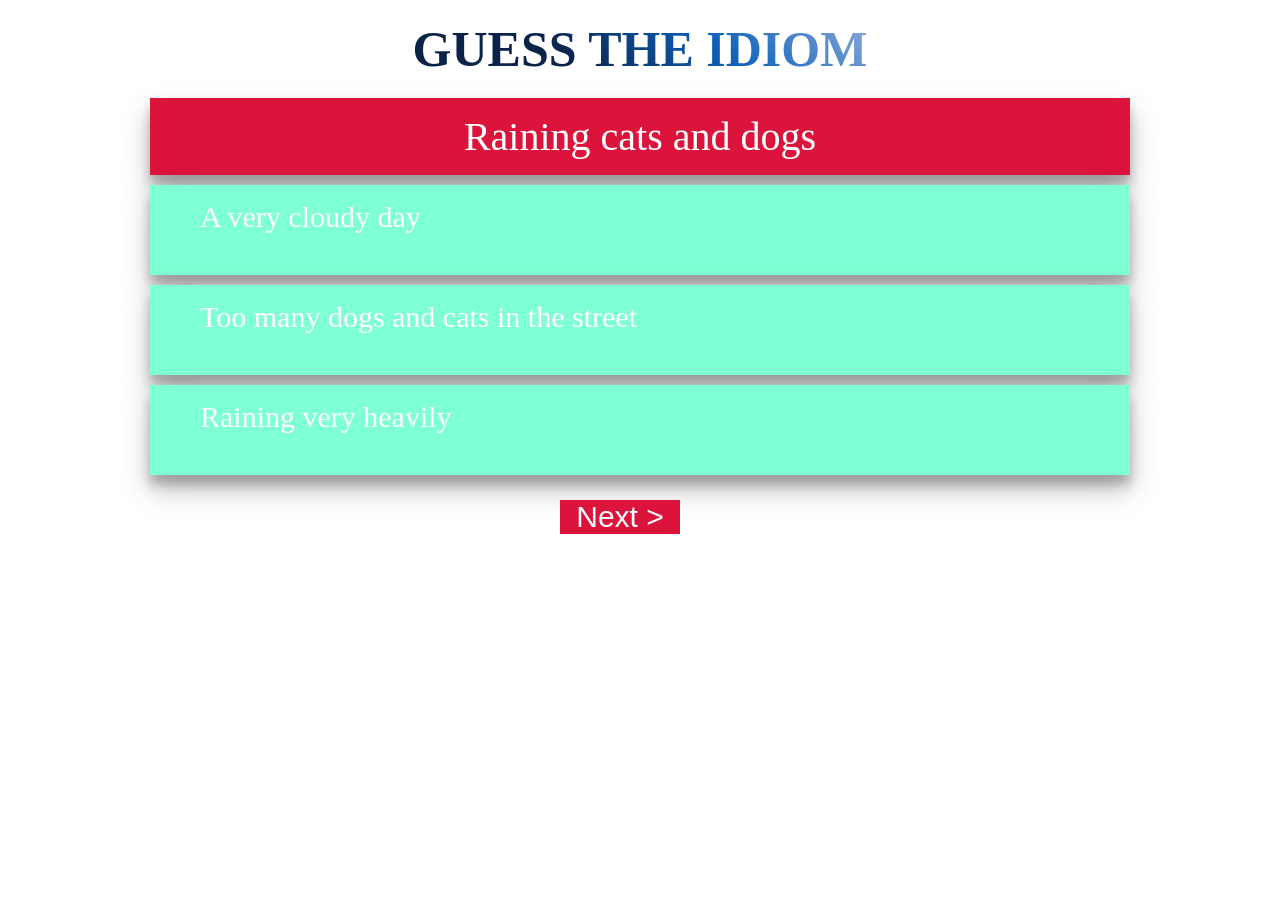
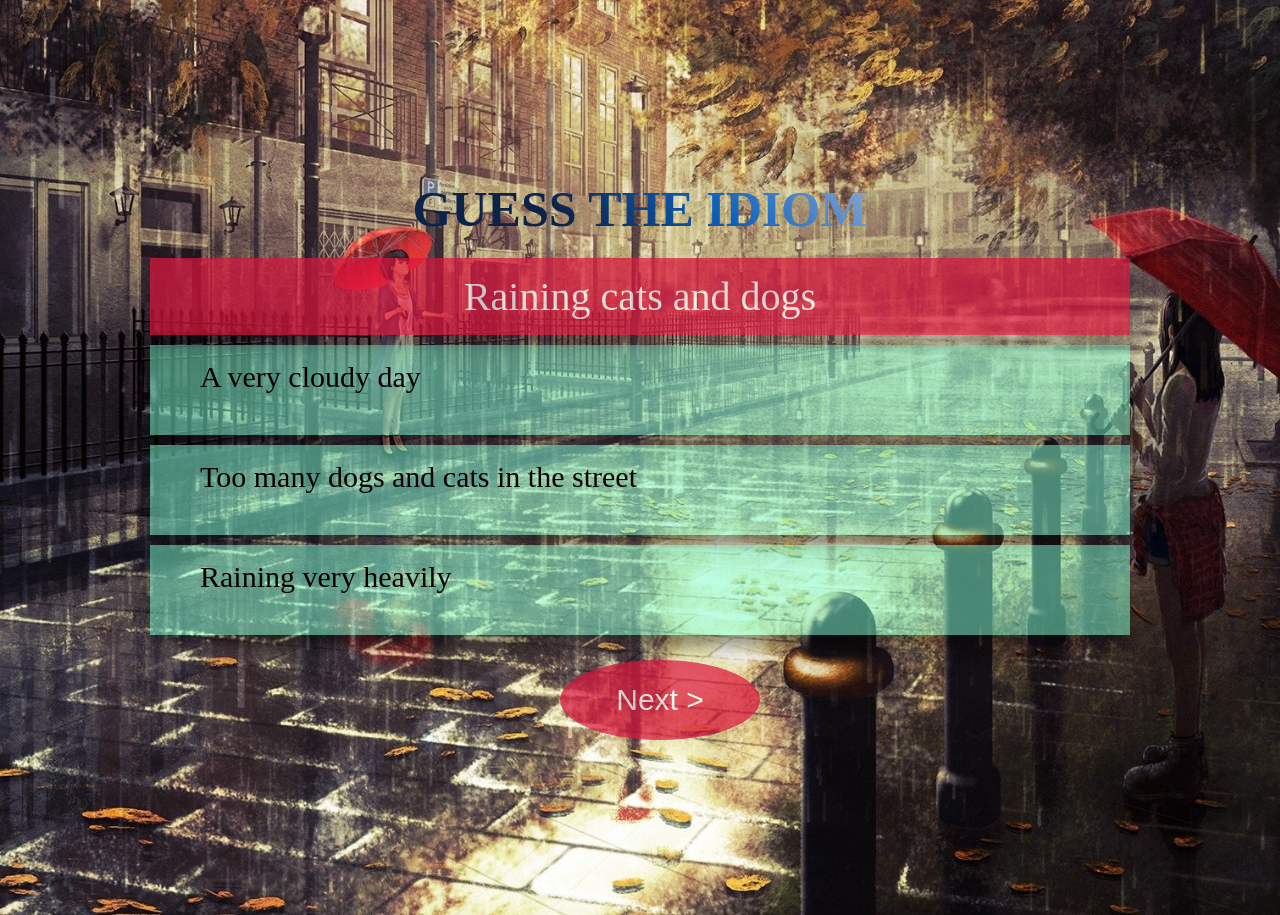
Before and after one commit to IhorNovikov/GuessIdiomGame, a plain HTML site: page index.html in a window 1280 px wide. Both pictures are taken after a click on the button "Next >". Before the commit the page ends 800 px from the top, so only its background shows below. Drawn offline with Linux system fonts and the light colour scheme.

Commit message:
feat: add new styles and background

```diff
--- /dev/null
+++ b/assets/js/idiomList.js
@@ -0,0 +1,162 @@
+let idiomsList = [
+		{
+		idiom : 'Beating a dead horse',
+		meaning: [
+		'Giving time or energy to something that is ended or over',
+		'Mock a weak person',
+		'Ignore someone because of his(her) uselessness',
+		]
+		},
+		{
+		idiom : 'Raining cats and dogs',
+		meaning: [
+		'Raining very heavily',
+		'A very cloudy day',
+		'Too many dogs and cats in the street',
+		]
+		},
+		{
+		idiom : 'Caught between a rock and a hard place',
+		meaning: [
+		'Making a choice between two unpleasant choices',
+		'Making a decision between two easy choices',
+		'Deciding between two interesting jobs',
+		]
+		},
+		{
+		idiom : 'Feeling under the weather',
+		meaning: [
+		'Not feeling well, or feeling sick',
+		'Being thriving',
+		'Feel loneless ',
+		]
+		},
+		{
+		idiom : 'Fit as a fiddle',
+		meaning: [
+		'Being in good health',
+		'Being really muscular ',
+		'Being in the center of attention',
+		]
+		},
+		{
+		idiom : 'Getting a taste of your own medicine',
+		meaning: [
+		'Being treated the way that you have been treating others',
+		'Treat others badly',
+		`Ignoring other people's advice`,
+		]
+		},
+		{
+		idiom : 'Getting a second wind',
+		meaning: [
+		'Having energy again after being tired',
+		'Being crushed by the second obstacle',
+		'Start something again',
+		]
+		},
+		{
+		idiom : 'Giving the benefit of the doubt',
+		meaning: [
+		`Believing someone's story without proof even though it may seem unbelievable`,
+		'Stop believing in something',
+		'Effrontery lie to people',
+		]
+		},
+		{
+		idiom : 'Giving someone the cold shoulder',
+		meaning: [
+		'Ignoring someone',
+		'Humiliate someone',
+		'Mock someone',
+		]
+		},
+		{
+		idiom : 'Going on a wild goose chase',
+		meaning: [
+		'Doing something that is pointless',
+		'Doing something really useful',
+		'Wildlife hunting',
+		]
+		},
+		{
+		idiom : 'Heard it on the grapevine',
+		meaning: [
+		'Hearing rumors about someone or something',
+		'Hearing useful information about plants',
+		'Hearing something about wine',
+		]
+		},
+		{
+		idiom : 'Hitting the nail on the head',
+		meaning: [
+		'Performing a task with exactness',
+		'Make someone do something',
+		'Make a lot of effort to complete the task',
+		]
+		},
+		{
+		idiom : 'Killing two birds with one stone',
+		meaning: [
+		'Accomplishing two different tasks in the same undertaking',
+		'Accomplishing one task using two approaches',
+		'Being angry and polite at the same time',
+		]
+		},
+		{
+		idiom : 'Letting someone off the hook',
+		meaning: [
+		'Not holding someone responsible for something',
+		'Miss an extremely big fish',
+		'To fall out with somebody',
+		]
+		},
+		{
+		idiom : 'Letting the cat out of the bag',
+		meaning: [
+		'Sharing information that was intended to be a secret',
+		'To release suffered animals into the freedom',
+		`Doing something that you needn't to do`,
+		]
+		},
+		{
+		idiom : 'No pain, no gain',
+		meaning: [
+		'You have to work hard in order to see results',
+		'Use anesthesiology',
+		'Being truly ruthless and cunning towards people',
+		]
+		},
+		{
+		idiom : 'On the ball',
+		meaning: [
+		'Doing a good job, being prompt, or being responsible',
+		'Move very fast like a ball',
+		'Transmit something very quickly',
+		]
+		},
+		{
+		idiom : 'Once in a blue moon',
+		meaning: [
+		'Something that doesn’t happen very often',
+		'Romantic and beautiful evening',
+		'Very light and calm night',
+		]
+		},
+		{
+		idiom : 'Throwing caution to the wind',
+		meaning: [
+		'Being reckless or taking a risk',
+		'Excessive caution, screaming and panic',
+		'Persuading friends to take part in a risky deal',
+		]
+		},
+		{
+		idiom : 'The elephant in the room',
+		meaning: [
+		'An issue, person, or problem that someone is trying to avoid',
+		'Extremely overweight person',
+		'Whoever speaks very loudly in the room',
+		]
+		},
+	]
--- a/idiomList.js
+++ /dev/null
@@ -1,162 +0,0 @@
-let idiomsList = [
-		{
-		idiom : 'Beating a dead horse',
-		meaning: [
-		'Giving time or energy to something that is ended or over',
-		'Mock a weak person',
-		'Ignore someone because of his(her) uselessness',
-		]
-		},
-		{
-		idiom : 'Raining cats and dogs',
-		meaning: [
-		'Raining very heavily',
-		'A very cloudy day',
-		'Too many dogs and cats in the street',
-		]
-		},
-		{
-		idiom : 'Caught between a rock and a hard place',
-		meaning: [
-		'Making a choice between two unpleasant choices',
-		'Making a decision between two easy choices',
-		'Deciding between two interesting jobs',
-		]
-		},
-		{
-		idiom : 'Feeling under the weather',
-		meaning: [
-		'Not feeling well, or feeling sick',
-		'Being thriving',
-		'Feel loneless ',
-		]
-		},
-		{
-		idiom : 'Fit as a fiddle',
-		meaning: [
-		'Being in good health',
-		'Being really muscular ',
-		'Being in the center of attention',
-		]
-		},
-		{
-		idiom : 'Getting a taste of your own medicine',
-		meaning: [
-		'Being treated the way that you have been treating others',
-		'Treat others badly',
-		`Ignoring other people's advice`,
-		]
-		},
-		{
-		idiom : 'Getting a second wind',
-		meaning: [
-		'Having energy again after being tired',
-		'Being crushed by the second obstacle',
-		'Start something again',
-		]
-		},
-		{
-		idiom : 'Giving the benefit of the doubt',
-		meaning: [
-		`Believing someone's story without proof even though it may seem unbelievable`,
-		'Stop believing in something',
-		'Effrontery lie to people',
-		]
-		},
-		{
-		idiom : 'Giving someone the cold shoulder',
-		meaning: [
-		'Ignoring someone',
-		'Humiliate someone',
-		'Mock someone',
-		]
-		},
-		{
-		idiom : 'Going on a wild goose chase',
-		meaning: [
-		'Doing something that is pointless',
-		'Doing something really useful',
-		'Wildlife hunting',
-		]
-		},
-		{
-		idiom : 'Heard it on the grapevine',
-		meaning: [
-		'Hearing rumors about someone or something',
-		'Hearing useful information about plants',
-		'Hearing something about wine',
-		]
-		},
-		{
-		idiom : 'Hitting the nail on the head',
-		meaning: [
-		'Performing a task with exactness',
-		'Make someone do something',
-		'Make a lot of effort to complete the task',
-		]
-		},
-		{
-		idiom : 'Killing two birds with one stone',
-		meaning: [
-		'Accomplishing two different tasks in the same undertaking',
-		'Accomplishing one task using two approaches',
-		'Being angry and polite at the same time',
-		]
-		},
-		{
-		idiom : 'Letting someone off the hook',
-		meaning: [
-		'Not holding someone responsible for something',
-		'Miss an extremely big fish',
-		'To fall out with somebody',
-		]
-		},
-		{
-		idiom : 'Letting the cat out of the bag',
-		meaning: [
-		'Sharing information that was intended to be a secret',
-		'To release suffered animals into the freedom',
-		`Doing something that you needn't to do`,
-		]
-		},
-		{
-		idiom : 'No pain, no gain',
-		meaning: [
-		'You have to work hard in order to see results',
-		'Use anesthesiology',
-		'Being truly ruthless and cunning towards people',
-		]
-		},
-		{
-		idiom : 'On the ball',
-		meaning: [
-		'Doing a good job, being prompt, or being responsible',
-		'Move very fast like a ball',
-		'Transmit something very quickly',
-		]
-		},
-		{
-		idiom : 'Once in a blue moon',
-		meaning: [
-		'Something that doesn’t happen very often',
-		'Romantic and beautiful evening',
-		'Very light and calm night',
-		]
-		},
-		{
-		idiom : 'Throwing caution to the wind',
-		meaning: [
-		'Being reckless or taking a risk',
-		'Excessive caution, screaming and panic',
-		'Persuading friends to take part in a risky deal',
-		]
-		},
-		{
-		idiom : 'The elephant in the room',
-		meaning: [
-		'An issue, person, or problem that someone is trying to avoid',
-		'Extremely overweight person',
-		'Whoever speaks very loudly in the room',
-		]
-		},
-	]
--- a/index.html
+++ b/index.html
@@ -1,34 +1,37 @@
 <html>
+
 <head>
     <title>Guess the idiom meaning</title>
     <link rel='stylesheet' type='text/css' href='style.css'>
-		<script src='idiomList.js'></script>
-	<head
+    <script src='./assets/js/idiomList.js'></script>
+</head>
 
 <body>
     <div id='result'></div>
-	<div id='container'>
+    <div class='container'>
         <h1>Guess the idiom</h1>
 
         <div id='idiom'></div>
-	<div id='first'></div><div id='f'></div>
-	<div id='second'></div><div id='s'></div>
-	<div id='third'></div><div id='t'></div>
+        <div id='first'></div>
+        <div id='f'></div>
+        <div id='second'></div>
+        <div id='s'></div>
+        <div id='third'></div>
+        <div id='t'></div>
         <button id='next'>Next ></button>
-	<button id='reset' onclick='location.reload()'></button>
+        <button id='reset' onclick='location.reload()'>Play again</button>
     </div>
 
 
     <script>
-
         let random = 0
-	let i = Math.floor(Math.random()*3)
+        let i = Math.floor(Math.random() * 3)
         let correct = idiomsList[random].meaning[0]
 
-	function click (elem,color,prompt,symb) {
+        function click(elem, color, prompt, symb) {
             elem.style.color = color
             document.getElementById(symb).style.color = color
-		document.getElementById(symb).innerHTML=`${prompt}!`
+            document.getElementById(symb).innerHTML = `${prompt}!`
         }
 
         const first = document.getElementById('first')
@@ -41,55 +44,50 @@
             first.innerHTML = idiomsList[random].meaning[i]
 
             if (i === 0) {
-		second.innerHTML = idiomsList[random].meaning[i+1]
-		third.innerHTML = idiomsList[random].meaning[i+2]
+                second.innerHTML = idiomsList[random].meaning[i + 1]
+                third.innerHTML = idiomsList[random].meaning[i + 2]
 
-		}
-		else if (i === 1) {
-		second.innerHTML = idiomsList[random].meaning[i+1]
-		third.innerHTML = idiomsList[random].meaning[i-1]
+            } else if (i === 1) {
+                second.innerHTML = idiomsList[random].meaning[i + 1]
+                third.innerHTML = idiomsList[random].meaning[i - 1]
 
-		}
-		else if (i === 2) {
-		second.innerHTML = idiomsList[random].meaning[i-2]
-		third.innerHTML = idiomsList[random].meaning[i-1]
+            } else if (i === 2) {
+                second.innerHTML = idiomsList[random].meaning[i - 2]
+                third.innerHTML = idiomsList[random].meaning[i - 1]
 
             }
             if (first.innerHTML === correct) {
-		first.addEventListener('click', () => click(first,'#228B22','True','f',) )
-		second.addEventListener('click',() => click(second,'#DC143C','False', 's') )
-		third.addEventListener('click', () => click(third,'#DC143C','False', 't') )
-		}
-		else if(second.innerHTML === correct) {
-		second.addEventListener('click', () => click(second,'#228B22','True','s') )
-		first.addEventListener('click', () => click(first,'#DC143C','False', 'f') )
-		third.addEventListener('click', () => click(third,'#DC143C','False', 't') )
-		}
-		else  {
-		third.addEventListener('click', () => click(third,'#228B22','True','t') )
-		second.addEventListener('click', () => click(second,'#DC143C','False', 's') )
-		first.addEventListener('click', () => click(first,'#DC143C','False', 'f') )
+                first.addEventListener('click', () => click(first, '#08550c', 'True', 'f', ))
+                second.addEventListener('click', () => click(second, '#DC143C', 'False', 's'))
+                third.addEventListener('click', () => click(third, '#DC143C', 'False', 't'))
+            } else if (second.innerHTML === correct) {
+                second.addEventListener('click', () => click(second, '#08550c', 'True', 's'))
+                first.addEventListener('click', () => click(first, '#DC143C', 'False', 'f'))
+                third.addEventListener('click', () => click(third, '#DC143C', 'False', 't'))
+            } else {
+                third.addEventListener('click', () => click(third, '#08550c', 'True', 't'))
+                second.addEventListener('click', () => click(second, '#DC143C', 'False', 's'))
+                first.addEventListener('click', () => click(first, '#DC143C', 'False', 'f'))
             }
         }
         show()
 
 
-	document.getElementById('next').addEventListener('click',() => {
+        document.getElementById('next').addEventListener('click', () => {
 
             first.style.color = second.style.color = third.style.color = ''
             document.getElementById('f').innerHTML = document.getElementById('s').innerHTML = document.getElementById('t').innerHTML = ''
-		random+=1
-		i = Math.floor(Math.random()*3)
-		correct = idiomsList[random].meaning[0]
-		random===idiomsList.length-1 ? correct = '': correct
-		random===idiomsList.length-1 ? document.getElementById('reset').innerHTML = 'Play again'  : ''
+            random += 1
+            i = Math.floor(Math.random() * 3)
+            correct = idiomsList[random].meaning[0];
+            random === idiomsList.length - 1 ? correct = '' : correct;
+            random === idiomsList.length - 1 ? document.getElementById('next').style.display = 'none' : '';
+            random === idiomsList.length - 1 ? document.getElementById('reset').style.display = 'block' : '';
             show()
 
         })
-
-
-
     </script>
 
 </body>
+
 </html>
--- a/style.css
+++ b/style.css
@@ -1,95 +1,118 @@
-#container {
-	position:relative;
-	margin: 0 auto;
-	height: auto;
-    max-width: 1000px;
-	color:white;
+body {
+  background: url(./assets/img/rain.jpg);
+  background-size: cover;
+  background-repeat: no-repeat;
+}
+
+.container {
+  position: relative;
+  margin: 10rem auto;
+  height: auto;
+  max-width: 1000px;
+  color: white;
 }
 
 h1 {
-	margin-left: 33%;
-	font-size: 50px;
-	text-transform: uppercase;
-	background: linear-gradient(45deg, #0B2349 33%, #0D61BC 66%, #8AA9D6);
-	-webkit-background-clip: text;
-	-webkit-text-fill-color: transparent;
-	color: #0B2349;
-	display: table;
-	margin: 20px auto;
+  display: table;
+  margin: 20px auto;
+  font-size: 50px;
+  color: #0B2349;
+  text-transform: uppercase;
+  background: linear-gradient(45deg, #0B2349 33%, #0D61BC 66%, #8AA9D6);
+  -webkit-background-clip: text;
+  -webkit-text-fill-color: transparent;
 }
 
-button{
-	background: #DC143C;
-	font-size:30px;
-	width:120px;
-	color:inherit;
-	outline:none;
-	border: 0;
-    padding: 0;
-	margin:15px 42% ;
+button {
+  padding: 0;
+  margin: 15px 42%;
+  width: 200px;
+  height: 80px;
+  font-size: 30px;
+  color: inherit;
+  background: #DC143C;
+  opacity: 0.7;
+  outline: none;
+  border: 0;
+  border-radius: 50%;
+  /* delete button effects for android */
+  -webkit-tap-highlight-color: rgba(0, 0, 0, 0);
+  -webkit-tap-highlight-color: transparent;
 }
 
 button:hover {
-	box-shadow: 0 14px 28px rgba(0,0,0,0.25), 0 10px 10px rgba(0,0,0,0.22);
+  cursor: pointer;
+  opacity: 0.85;
+  transition: all ease 0.5s;
+  box-shadow: 0 14px 28px rgba(0, 0, 0, 0.25), 0 10px 10px rgba(0, 0, 0, 0.22);
 }
 
 #idiom {
-	background: #DC143C;
-	color:white;
-	text-align: center;
-	font-size:40px;
-    margin: 10px;
-	padding:15px 50px;
-	box-shadow: 0 14px 28px rgba(0,0,0,0.25), 0 10px 10px rgba(0,0,0,0.22);
+  margin: 10px;
+  padding: 15px 50px;
+  background: #DC143C;
+  opacity: 0.7;
+  color: white;
+  text-align: center;
+  font-size: 40px;
+  box-shadow: 0 14px 28px rgba(0, 0, 0, 0.25), 0 10px 10px rgba(0, 0, 0, 0.22);
 }
 
-
-
-
-#first, #second, #third {
-	background: #7FFFD4;
-	height:60px;
-	font-size:30px;
-	color: white;
-	margin: 10px;
-	padding:15px 50px;
-	box-shadow: 0 14px 28px rgba(0,0,0,0.25), 0 10px 10px rgba(0,0,0,0.22);
+#first,
+#second,
+#third {
+  height: 60px;
+  margin: 10px;
+  padding: 15px 50px;
+  font-size: 30px;
+  color: rgb(7, 1, 1);
+  background: rgba(127, 255, 212, 0.5);
+  box-shadow: 0 14px 28px rgba(0, 0, 0, 0.25), 0 10px 10px rgba(0, 0, 0, 0.22);
 }
 
-
-#first:hover, #second:hover, #third:hover {
-	color: #808000;
-
+#first:hover,
+#second:hover,
+#third:hover {
+  cursor: pointer;
+  background: rgba(127, 255, 212, 0.7);
+  transition: all ease 0.3s;
 }
 
-#f, #s, #t {
-	position: absolute;
-	left: 870px;
-	background: transparent;
-	width: auto;
-	height:auto;
-	font-size:30px;
-}
-#f{
-	top: 181px;
+#f,
+#s,
+#t {
+  width: auto;
+  height: auto;
+  position: absolute;
+  left: 870px;
+  font-size: 30px;
+  background: transparent;
 }
 
-#s{
-	top: 280px;
+#f {
+  top: 181px;
 }
-#t{
-	top: 380px;
-}*/
+
+#s {
+  top: 280px;
+}
+
+#t {
+  top: 380px;
+}
+
+#reset {
+  display: none;
+}
 
 #result {
-	color:black;
-	font-size:30px;
-	margin: 10px;
-	text-transform: uppercase;
-	background: linear-gradient(45deg, #0B2349 33%, #0D61BC 66%, #8AA9D6);
-	-webkit-background-clip: text;
-	-webkit-text-fill-color: transparent;
-	color: #0B2349;
-	display: table;
-	margin: 20px auto;
+  display: table;
+  margin: 20px auto;
+  color: black;
+  font-size: 30px;
+  text-transform: uppercase;
+  background: linear-gradient(45deg, #0B2349 33%, #0D61BC 66%, #8AA9D6);
+  -webkit-background-clip: text;
+  -webkit-text-fill-color: transparent;
+  color: #0B2349;
 }
```
Also changed, not shown: assets/img/london.jpg (added), assets/img/rain.jpg (added), 1 other file. Lines whose indentation alone changed are shown as unchanged.
